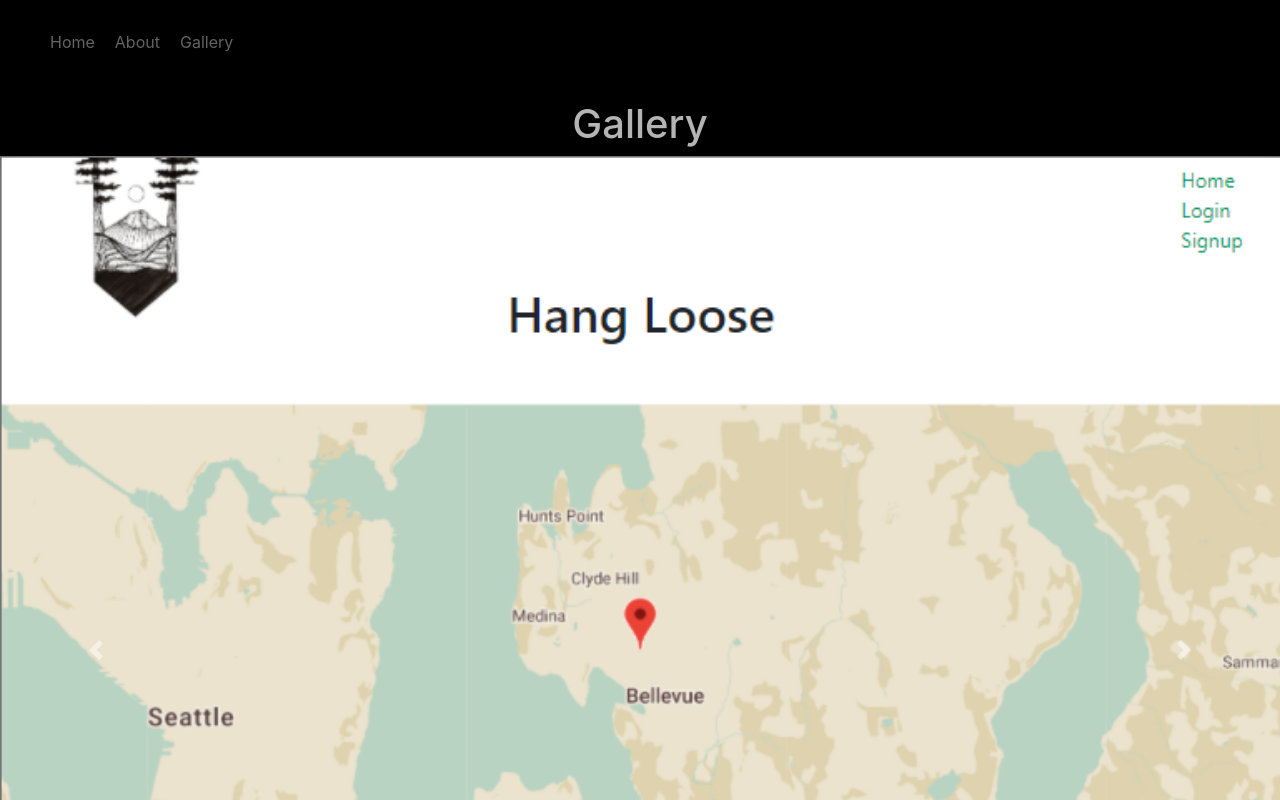
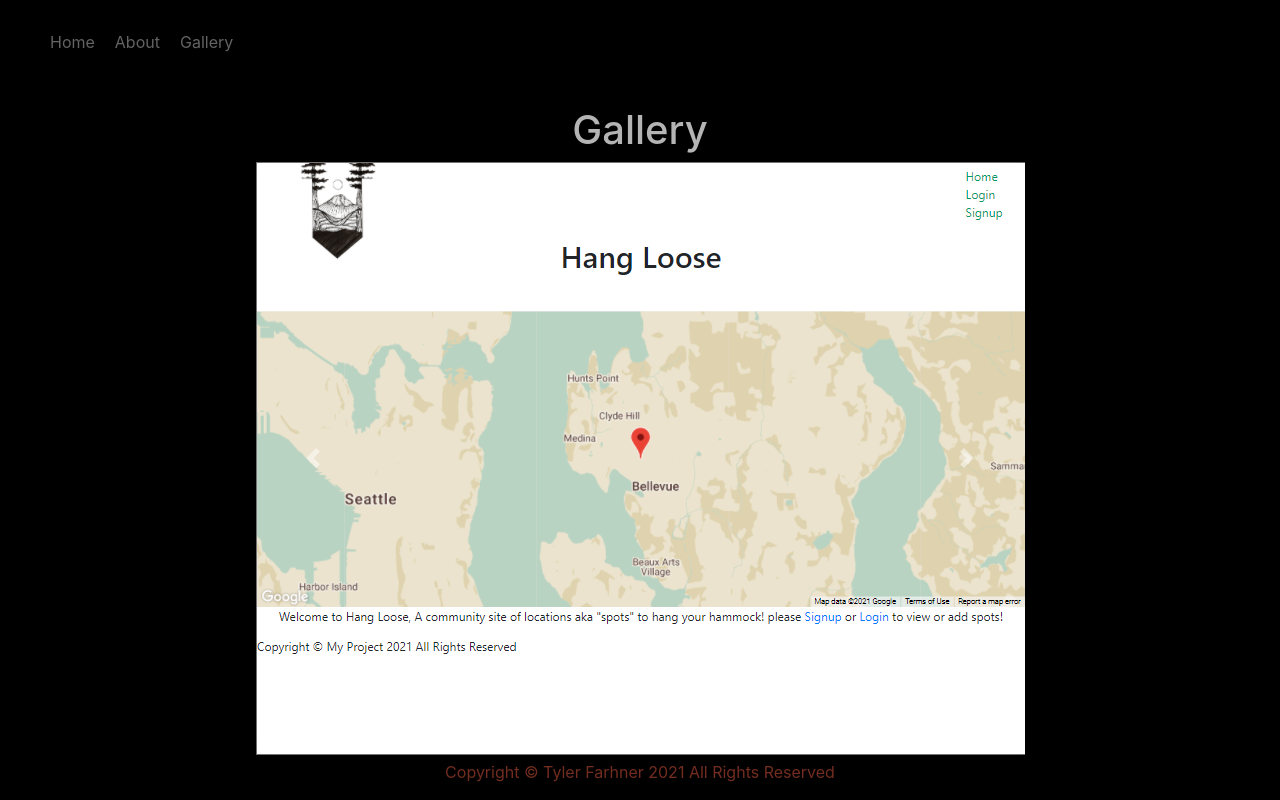
Before and after one commit to TylerFarhner/Portfolio-Site, a React (Create React App) app: page /Gallery in a window 1280 px wide. Shown: the top 800 px of the page. Built offline with nearby package versions, Linux system fonts and the light colour scheme.

Commit message:
adjusts styling for desktop

```diff
--- a/src/App.css
+++ b/src/App.css
@@ -76,14 +76,22 @@ Footer {
 
 .profileImage {
   border-radius: 50%;
+  max-width: 200px;
+  max-height: 200px;
 }
 
 /* GALLERY PAGE */
 
 .GalleryPage {
-  flex: 1
+  flex: 1;
+  display: flex;
+  flex-direction: column;
+  justify-content: center;
+  align-items: center;
 }
 
-.Carousel.Item {
-  color: red
+.d-block {
+  display: flex;
+  max-width: 1024px;
+  max-height: 788px;
 }
```
Also changed, not shown: src/images/logoImage.jpg, 1 other file (tests, documents, lock files or other folders).
